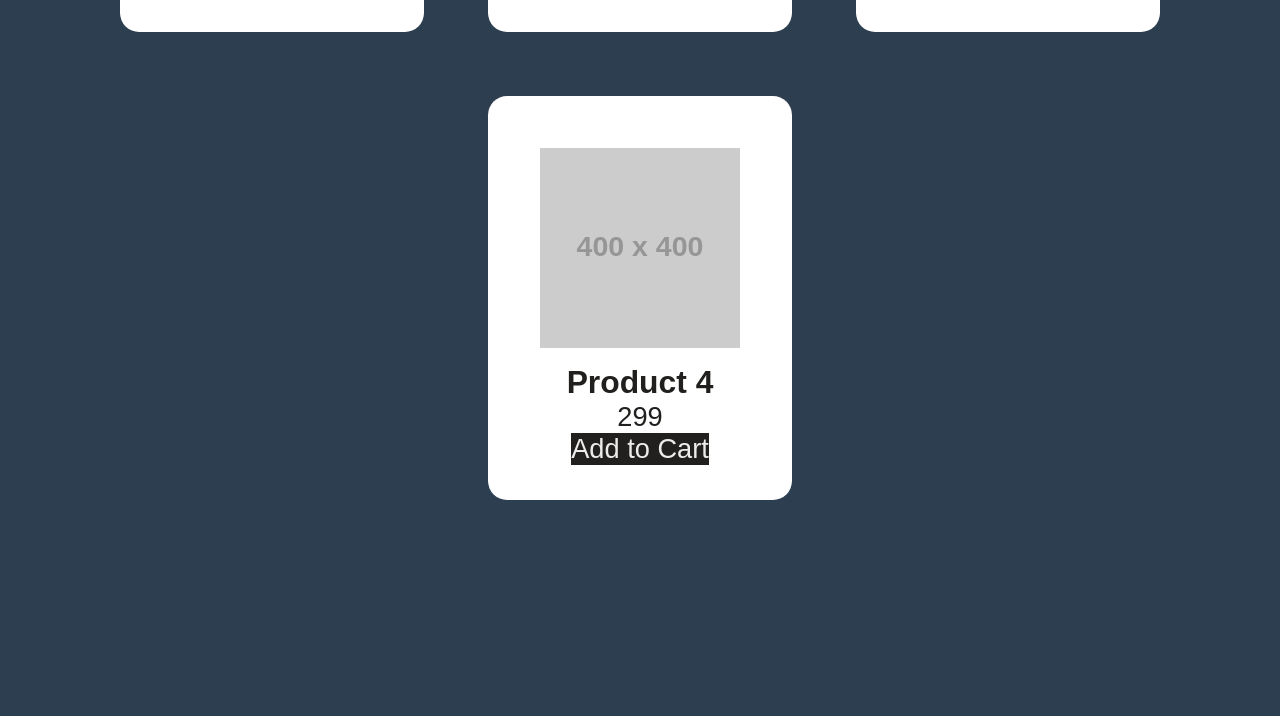
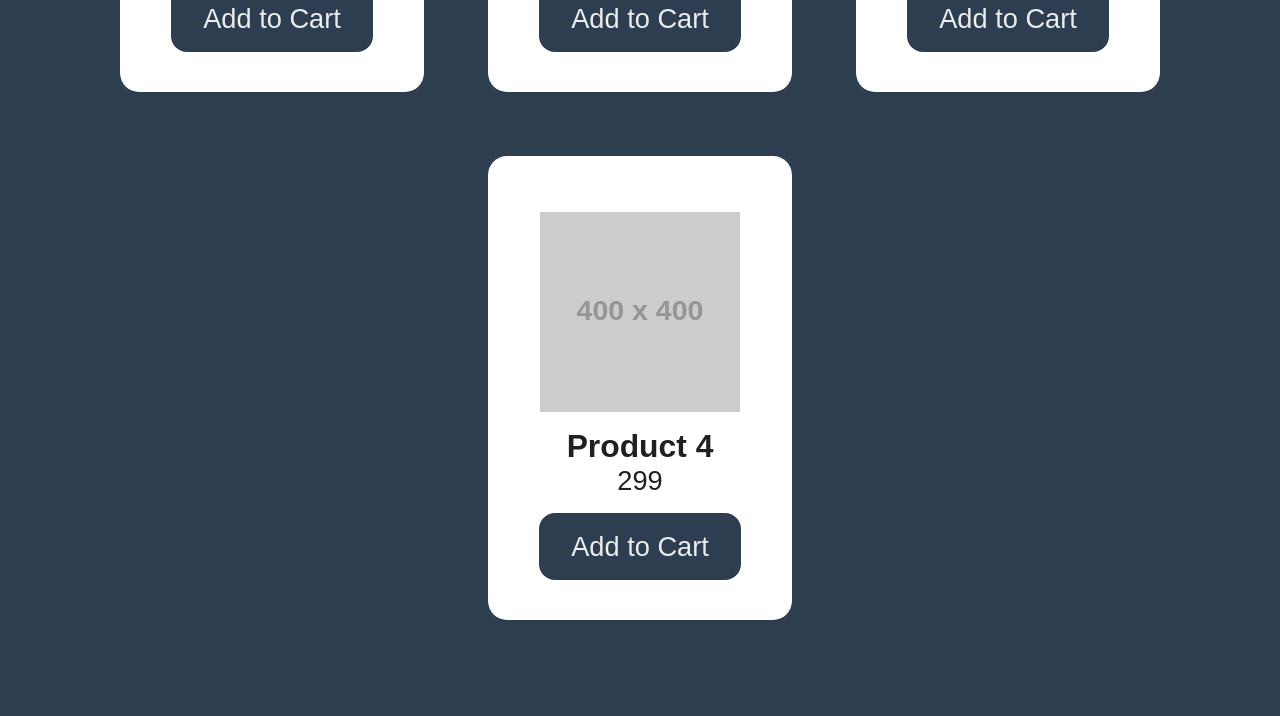
Before and after one commit to mehrazmorshed/product-page-1, a plain HTML site: page index.html in a window 1280 px wide. Shown: the part 622-1338 px from the top of the page. Before the commit the page ends 1218 px from the top, so only its background shows below. Drawn offline with Linux system fonts and the light colour scheme; placeholder pictures from the web are drawn by us.

Commit message:
Update style.css
updating style

```diff
--- a/style.css
+++ b/style.css
@@ -33,7 +33,7 @@ h2 {
 	color: #21201e;
 	text-align: center;
 	width: 240px;
-	height: 340px;
+	height: 400px;
 	padding: 2rem;
 	display: flex;
 	flex-direction: column;
@@ -61,5 +61,13 @@ h2 {
 	color: #ececec;
 	display: inline-block;
 	text-decoration: none;
-	background-color: #21201e;
+	background-color: #2c3e50;
+	padding: 1.1rem 2rem;
+	border-radius: 1rem;
+	margin-top: 1rem;
+	transition: all 0.2s;
 }
+
+.product a:hover {
+	transform: scale(1.1);
+}
```
